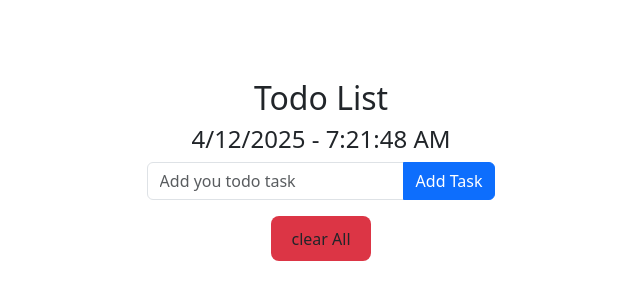
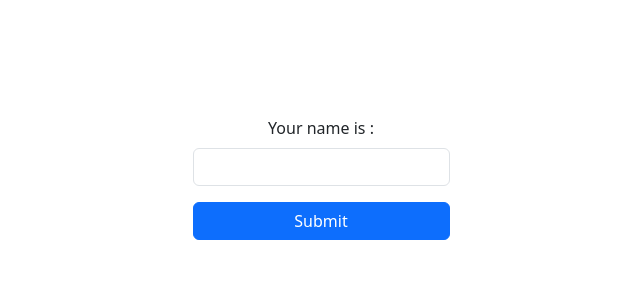
Before and after one commit to kanhopatrajagdambe-2024/React-19, a React (Vite) app: page / in a window 1280 px wide. Shown: the part 222-522 px from the top of the page, without its empty margins (319-959 px from the left). Built offline with nearby package versions, Linux system fonts and the light colour scheme.

Commit message:
Controlled and Uncontrolled Component in ReactJs

```diff
--- a/src/App.jsx
+++ b/src/App.jsx
@@ -7,13 +7,15 @@ import StateUpLifting from './components/Hooks/StateUpLifting'
 import DerivedStateExample from './components/Hooks/DerivedStateExample'
 import ReactIconExample from './components/Hooks/ReactIconExample'
 import Todo from './components/projects/Todo'
+import ControlledComp from './components/ControlledAndUncontrolledComponent/ControlledComp'
+import UncontrolledComponentExample from './components/ControlledAndUncontrolledComponent/UncontrolledComponentExample'
 
 function App() {
   const [count, setCount] = useState(0)
 
   return (
     <>
-   <Todo />
+   <UncontrolledComponentExample />
     </>
   )
 }
--- /dev/null
+++ b/src/components/ControlledAndUncontrolledComponent/ControlledComp.jsx
@@ -0,0 +1,16 @@
+import React, { useState } from 'react'
+
+export default function ControlledComp() {
+    const [inputvalue, setInputValue] = useState('')
+
+    const handleNameChange = (e) =>{
+        setInputValue(e.target.value)
+    }
+  return (
+    <div>
+
+    <label className='form-label'>Your name is : </label><span>{inputvalue}</span>
+    <input type="text" onChange={handleNameChange} className='form-control' />
+    </div>
+  )
+}
--- /dev/null
+++ b/src/components/ControlledAndUncontrolledComponent/UncontrolledComponentExample.jsx
@@ -0,0 +1,20 @@
+import React, { useEffect, useRef } from "react";
+
+export default function UncontrolledComponentExample() {
+    const inputRef = useRef(null);
+   const handleSubmit=(e)=>{
+    e.preventDefault();
+    const inputvalue = document.querySelector("#name")
+    console.log(inputvalue.value)
+
+   }
+  return (
+    <div>
+        <form onSubmit={handleSubmit}>
+        <label className="form-label">Your name is : </label>
+        <input type="text" id="name" ref={inputRef}   className="form-control" />
+        <button type="submit" className="btn btn-primary w-100 mt-3">Submit</button>
+        </form>
+    </div>
+  );
+}
```
